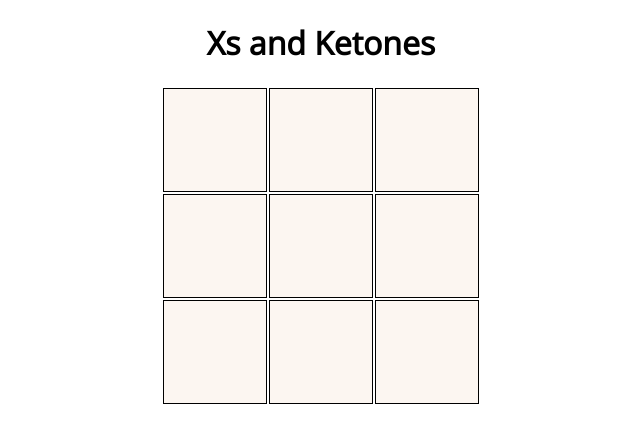
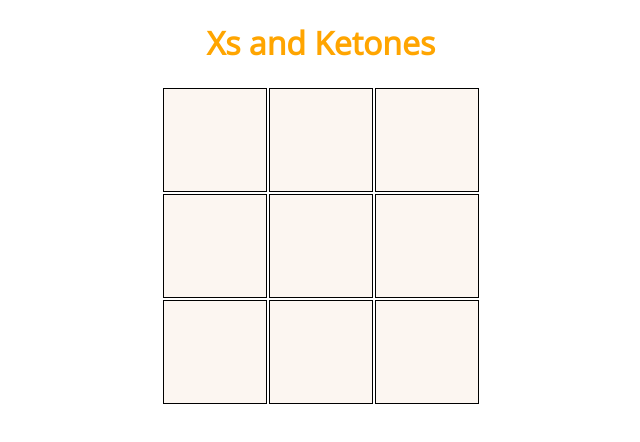
Before and after one commit to asyi/xsandketones, a plain HTML site: page index.html in a window 1280 px wide. Shown: the whole page, without its empty margins (319-959 px from the left). Drawn offline with nearby package versions, Linux system fonts and the light colour scheme.

Commit message:
changed font color to orange

```diff
--- a/style.css
+++ b/style.css
@@ -1,7 +1,7 @@
 h1 {
   text-align: center;
   font-family: 'Open Sans', sans-serif;
-  font-color: orange;
+  color: orange;
 }
 
 table {
```
